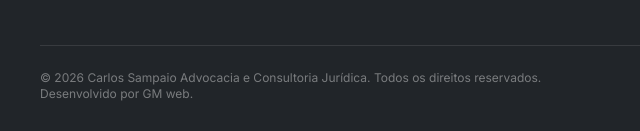
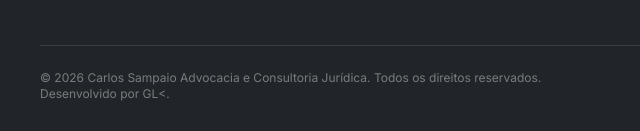
Before and after one commit to 20guix09/advocacia-ilustrativa, a plain HTML site: page index.html in a window 1280 px wide. Shown: the part 4596-4727 px from the top of the page, 0-640 px from the left. Drawn offline with nearby package versions, Linux system fonts and the light colour scheme; a web font is replaced by a local one.

Commit message:
atualização

```diff
--- a/index.html
+++ b/index.html
@@ -466,7 +466,7 @@
     </div>
 
     <div class="max-w-7xl mx-auto mt-14 pt-6 border-t border-white/10 flex flex-col sm:flex-row justify-between gap-3 text-xs text-white/40">
-      <p>&copy; <span id="current-year">2026</span> Carlos Sampaio Advocacia e Consultoria Jurídica. Todos os direitos reservados.<br> Desenvolvido por GM web.</p>
+      <p>&copy; <span id="current-year">2026</span> Carlos Sampaio Advocacia e Consultoria Jurídica. Todos os direitos reservados.<br> Desenvolvido por GL<.</p>
       <p>Conteúdo institucional de caráter informativo e ilustrativo. Não constitui aconselhamento jurídico.</p>
     </div>
   </footer>
```
